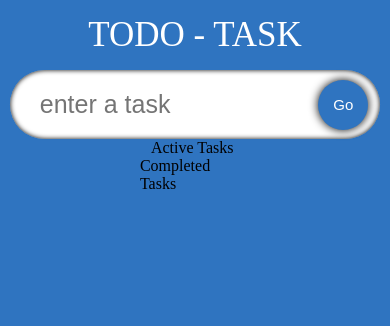
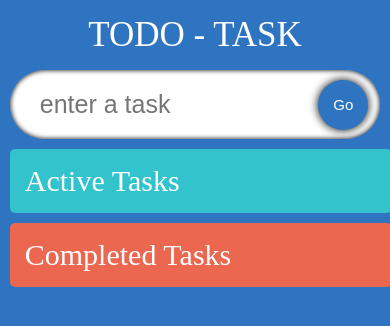
Before and after one commit to Bharat-2000/todo-app-typescript, a React (Create React App) app: page / in a window 390 px wide. Shown: the top 326 px of the page. Built offline with nearby package versions, Linux system fonts and the light colour scheme; a web font is replaced by a local one.

Commit message:
error still pending

```diff
--- a/src/App.css
+++ b/src/App.css
@@ -2,7 +2,7 @@
 
 .App {
   width: 100vw;
-  height: 100vh;
+  min-height: 100vh;
   display: flex;
   flex-direction: column;
   align-items: center;
--- a/src/App.tsx
+++ b/src/App.tsx
@@ -21,7 +21,7 @@
 
 
   return (
-    // <DragDropContext >
+    <DragDropContext onDragEnd={() => {}}>
       <div className="App">
         <span className="heading">Todo - Task</span>
         <InputFeild todo={todo} setTodo={setTodo} handleAdd={handleAdd} />
@@ -32,8 +32,8 @@
           setCompletedTodos={setCompletedTodos}
         />
       </div>
-    // </DragDropContext>
+    </DragDropContext>
   );
-}
+};
 
 export default App;
--- a/src/components/SingleTodo.tsx
+++ b/src/components/SingleTodo.tsx
@@ -3,14 +3,16 @@
 import { AiFillEdit, AiFillDelete } from 'react-icons/ai';
 import { MdOutlineDone } from 'react-icons/md';
 import './styles.css';
+import { Draggable } from 'react-beautiful-dnd';
 
 type SingleTodoProps = {
     todo: Todo,
     todos: Todo[],
     setTodos: React.Dispatch<React.SetStateAction<Todo[]>>,
+    index: number,
 }
 
-const SingleTodo = ({ todo, todos, setTodos }: SingleTodoProps) => {
+const SingleTodo = ({ todo, todos, setTodos, index }: SingleTodoProps) => {
     const inputRef = useRef<HTMLInputElement>(null);
     const [edit, setEdit] = useState<boolean>(false);
     const [editTodo, setEditTodo] = useState<string>(todo.todo);
@@ -32,23 +34,30 @@
     }, [edit])
 
     return (
-        <form className="todos__single" onSubmit={(e) => handleEdit(e, todo.id)}>
-            {
-                edit ? (
-                    <input value={editTodo} ref={inputRef} onChange={(e) => setEditTodo(e.target.value)} className="todos__single--text" />
-                ) : (
-                    todo.isDone ? (
+        <Draggable draggableId={todo.id.toString()} index={index}>
+            {(provided) => (
+                <form
+                    className="todos__single"
+                    onSubmit={(e) => handleEdit(e, todo.id)}
+                    {...provided.draggableProps}
+                    {...provided.dragHandleProps}
+                    ref={provided.innerRef}
+                >
+                    {edit ? (
+                        <input
+                            value={editTodo}
+                            ref={inputRef}
+                            onChange={(e) => setEditTodo(e.target.value)}
+                            className="todos__single--text" />
+                    ) : (todo.isDone ? (
                         <s className="todos__single--text">
                             {todo.todo}
                         </s>
 
-                    ) : (
-                        <span className="todos__single--text">
+                    ) : (<span className="todos__single--text">
                         {todo.todo}
                     </span>
-                    )
-                )
-            }
+                    ))}
 
                     <div>
                         <span className="icon">
@@ -65,8 +74,11 @@
                             <MdOutlineDone />
                         </span>
                     </div>
-        </form>
-    )
+                </form>)
             }
 
-export default SingleTodo
+        </Draggable>
+    );
+};
+
+export default SingleTodo;
--- a/src/components/TodoList.tsx
+++ b/src/components/TodoList.tsx
@@ -2,62 +2,60 @@
 import "./styles.css";
 import { Todo } from '../model';
 import SingleTodo from './SingleTodo';
+import { Droppable } from 'react-beautiful-dnd';
 
 
 type TodoListProps = {
     todos: Todo[],
     setTodos: React.Dispatch<React.SetStateAction<Todo[]>>,
     completedTodos: Todo[],
-    setCompletedTodos:React.Dispatch<React.SetStateAction<Todo[]>>,
+    setCompletedTodos: React.Dispatch<React.SetStateAction<Todo[]>>,
 }
 
 const TodoList: React.FC<TodoListProps> = ({ todos, setTodos, completedTodos, setCompletedTodos }: TodoListProps) => {
     return (
-        // <div className="todos">
-        //     {
-        //         todos.map(todo => (
-        //             <SingleTodo
-        //                 todo={todo}
-        //                 todos={todos}
-        //                 key={todo.id}
-        //                 setTodos={setTodos}
-        //             />
-        //         ))
-        //     }
-        // </div>
         <div className="container">
-            <div className="todos">
-                <span className="todos__heading">
-                    Active Tasks
-                </span>
-                {
-                    todos.map((todo) => (
+            <Droppable droppableId='TodosList'>
+                {(provided) => (
+                    <div
+                        className="todos"
+                        ref={provided.innerRef}
+                        {...provided.droppableProps}
+                    >
+                        <span className="todos__heading">Active Tasks</span>
+                        {todos.map((todo, index) => (
                             <SingleTodo
+                                index={index}
                                 todo={todo}
                                 todos={todos}
                                 key={todo.id}
                                 setTodos={setTodos}
                             />
-                    ))
-                }
+                        ))}
                     </div>
-            <div className="todos remove">
-                <span className="todos__heading">
-                    Completed Tasks
-                </span>
-                {
-                    todos.map((todo) => (
+                )}
+            </Droppable >
+            <Droppable droppableId='TodosRemove'>
+                {(provided) => (
+                    <div
+                        className="todos remove"
+                        ref={provided.innerRef}
+                        {...provided.droppableProps}
+                    >
+                        <span className="todos__heading">Completed Tasks</span>
+                        {completedTodos.map((todo, index) => (
                             <SingleTodo
+                                index={index}
                                 todo={todo}
-                            todos={todos}
+                                todos={completedTodos}
                                 key={todo.id}
-                            setTodos={setTodos}
+                                setTodos={setCompletedTodos}
                             />
-                    ))
-                }
+                        ))}
+                    </div>)}
+            </Droppable>
         </div>
-        </div>
-    )
-}
+    );
+};
 
-export default TodoList
+export default TodoList;
--- a/src/components/styles.css
+++ b/src/components/styles.css
@@ -1,6 +1,6 @@
 .input {
   display: flex;
-  width: 90%;
+  width: 95%;
   position: relative;
   align-items: center;
 }
@@ -44,21 +44,59 @@
   box-shadow: 0 0 5px black;
 }
 
+.container {
+  width: 95%;
+  display: flex;
+  margin-top: 10px;
+  justify-content: space-between;
+  align-items: flex-start;
+}
+
 .todos {
+  border-radius: 5px;
   display: flex;
-  justify-content: space-evenly;
-  width: 90%;
-  flex-wrap: wrap;
+  flex-direction: column;
+  width: 47.5%;
+  padding: 15px;
+  background-color: rgb(50, 195, 205);
+}
+
+.dragactive {
+  background-color: rgb(0, 221, 236);
+}
+
+.dragcomplete {
+  background-color: rgb(255, 38, 0);
+}
+
+.remove {
+  background-color: rgb(235, 103, 80);
+}
+
+.todos__heading {
+  font-size: 30px;
+  /* text-align: center; */
+  color: white;
 }
 
 .todos__single {
   display: flex;
-  width: 29.5%;
   border-radius: 5px;
   padding: 20px;
   margin-top: 15px;
   background-image: url("https://img.freepik.com/free-photo/crumpled-yellow-paper-background-close-up_60487-2390.jpg?size=626&ext=jpg");
+  transition: 0.2s;
 }
+
+.drag {
+  box-shadow: 0 0 20px black;
+}
+
+.todos__single:hover {
+  box-shadow: 0 0 5px black;
+  transform: scale(1.03);
+}
+
 .todos__single--text {
   flex: 1;
   padding: 5px;
@@ -76,9 +114,9 @@
   cursor: pointer;
 }
 
-@media (max-width: 1200px) {
-  .todos__single {
-    width: 40%;
+@media (max-width: 1100px) {
+  .todos {
+    width: 45%;
   }
 }
 
@@ -86,10 +124,12 @@
   .input {
     width: 95%;
   }
+  .container {
+    width: 95%;
+    flex-direction: column;
+  }
   .todos {
     width: 95%;
-  }
-  .todos__single {
-    width: 100%;
+    margin-bottom: 10px;
   }
 }
```
Lines whose indentation alone changed are shown as unchanged.
